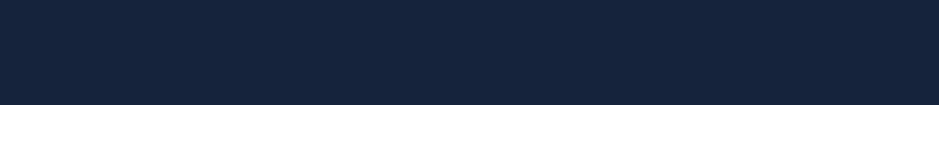
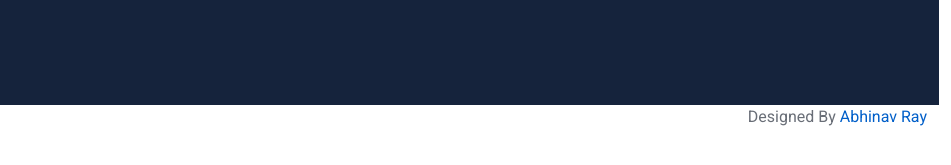
Before and after one commit to Abhinav7855/Redlion, a plain HTML site: page index.html in a window 1280 px wide. Shown: the part 3272-3437 px from the top of the page, 329-1280 px from the left. Drawn offline with nearby package versions, Linux system fonts and the light colour scheme.

Commit message:
address update

```diff
--- a/index.html
+++ b/index.html
@@ -856,7 +856,7 @@
                 </div>
                 <div class="col-md-7 text-center text-md-end">
                     <!--/*** ***/-->
-
+                    Designed By <a href="#">Abhinav Ray</a>
                 </div>
             </div>
         </div>
```
